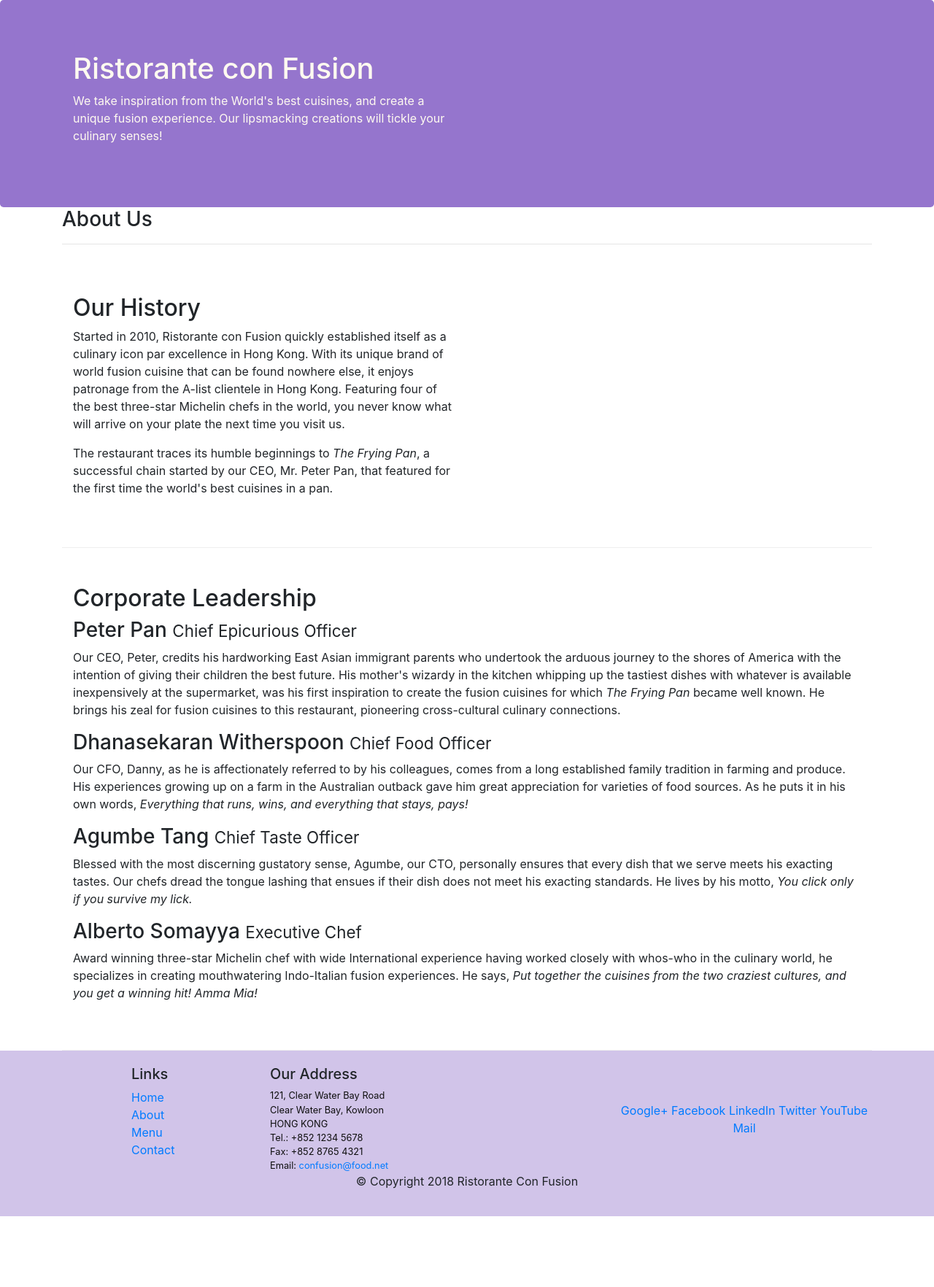
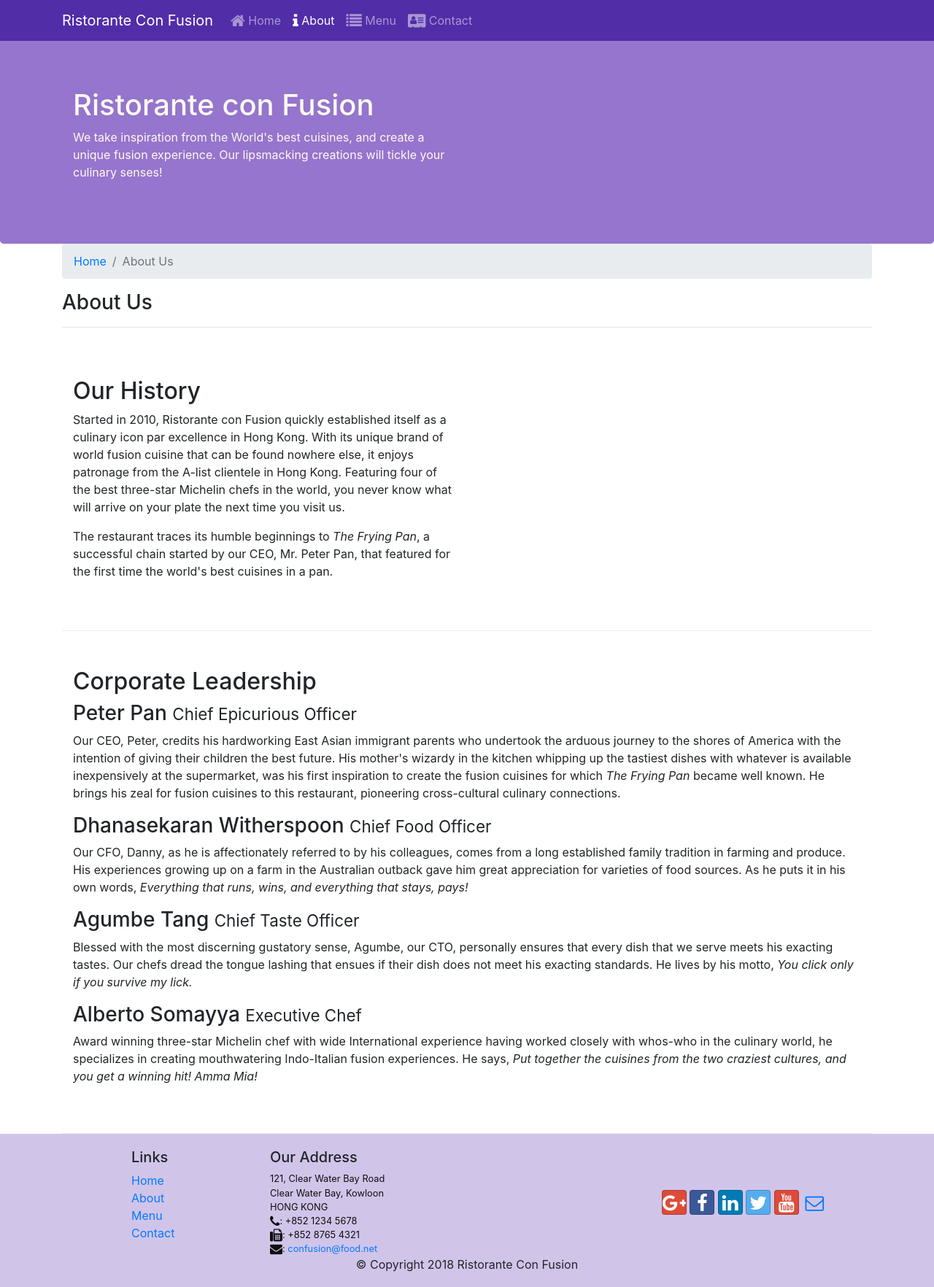
Before and after one commit to rit7897/conFusion, a website: page aboutus.html in a window 1280 px wide. Shown: the whole page at 73% size. Before the commit the page ends 1667 px from the top, so only its background shows below. Drawn offline with nearby package versions, Linux system fonts and the light colour scheme.

Commit message:
Navbar Excersise

```diff
--- a/aboutus.html
+++ b/aboutus.html
@@ -12,12 +12,30 @@
     <title>Ristorante Con Fusion</title>
 
     <link href="css/styles.css" rel="stylesheet">
+    <link rel="stylesheet" href="node_modules/font-awesome/css/font-awesome.min.css">
+    <link rel="stylesheet" href="node_modules/bootstrap-social/bootstrap-social.css">
 
     <title>Ristorante Con Fusion: About Us</title>
 
 </head>
 
 <body>
+  <nav class="navbar navbar-dark navbar-expand-sm fixed-top">
+      <div class="container">
+        <button class="navbar-toggler" type="button" data-toggle="collapse" data-target="#Navbar">
+               <span class="navbar-toggler-icon"></span>
+         </button>
+         <a class="navbar-brand" href="./index.html">Ristorante Con Fusion</a>
+         <div class="collapse navbar-collapse" id="Navbar">
+              <ul class="navbar-nav mr-auto">
+                  <li class="nav-item"><a class="nav-link" href="./index.html"><span class="fa fa-home fa-lg"></span> Home</a></li>
+                  <li class="nav-item active"><a class="nav-link" href="#"><span class="fa fa-info fa-lg"></span> About</a></li>
+                  <li class="nav-item"><a class="nav-link" href="#"><span class="fa fa-list fa-lg"></span> Menu</a></li>
+                  <li class="nav-item"><a class="nav-link" href="#"><span class="fa fa-address-card fa-lg"></span> Contact</a></li>
+              </ul>
+        </div>
+      </div>
+  </nav>
 
     <header class="jumbotron">
         <div class="container">
@@ -35,6 +53,10 @@
     <div class="container">
         <div class="row">
             <div class="col-12">
+              <ol class="col-12 breadcrumb">
+                  <li class="breadcrumb-item"><a href="./index.html">Home</a></li>
+                  <li class="breadcrumb-item active">About Us</li>
+               </ol>
                <h3>About Us</h3>
                <hr>
             </div>
@@ -73,7 +95,7 @@
                 <div class="col-4 offset-1 col-sm-2">
                     <h5>Links</h5>
                     <ul class="list-unstyled">
-                        <li><a href="#">Home</a></li>
+                        <li><a href="./index.html">Home</a></li>
                         <li><a href="#">About</a></li>
                         <li><a href="#">Menu</a></li>
                         <li><a href="#">Contact</a></li>
@@ -82,22 +104,22 @@
                 <div class="col-7 col-sm-5">
                     <h5>Our Address</h5>
                     <address>
-		              121, Clear Water Bay Road<br>
-		              Clear Water Bay, Kowloon<br>
-		              HONG KONG<br>
-		              Tel.: +852 1234 5678<br>
-		              Fax: +852 8765 4321<br>
-		              Email: <a href="mailto:confusion@food.net">confusion@food.net</a>
-		           </address>
+      		              121, Clear Water Bay Road<br>
+      		              Clear Water Bay, Kowloon<br>
+      		              HONG KONG<br>
+      		              <i class="fa fa-phone fa-lg"></i>: +852 1234 5678<br>
+      		              <i class="fa fa-fax fa-lg"></i>: +852 8765 4321<br>
+      		              <i class="fa fa-envelope fa-lg"></i>: <a href="mailto:confusion@food.net">confusion@food.net</a>
+		                </address>
                 </div>
                 <div class="col-12 col-sm-4 align-self-center">
                     <div class="text-center">
-                        <a href="http://google.com/+">Google+</a>
-                        <a href="http://www.facebook.com/profile.php?id=">Facebook</a>
-                        <a href="http://www.linkedin.com/in/">LinkedIn</a>
-                        <a href="http://twitter.com/">Twitter</a>
-                        <a href="http://youtube.com/">YouTube</a>
-                        <a href="mailto:">Mail</a>
+                      <a class="btn btn-social-icon btn-google" href="http://google.com/+"><i class="fa fa-google-plus"></i></a>
+                      <a class="btn btn-social-icon btn-facebook" href="http://www.facebook.com/profile.php?id="><i class="fa fa-facebook"></i></a>
+                      <a class="btn btn-social-icon btn-linkedin" href="http://www.linkedin.com/in/"><i class="fa fa-linkedin"></i></a>
+                      <a class="btn btn-social-icon btn-twitter" href="http://twitter.com/"><i class="fa fa-twitter"></i></a>
+                      <a class="btn btn-social-icon btn-google" href="http://youtube.com/"><i class="fa fa-youtube"></i></a>
+                      <a class="btn btn-social-icon" href="mailto:"><i class="fa fa-envelope-o"></i></a>
                     </div>
                 </div>
            </div>
--- a/css/styles.css
+++ b/css/styles.css
@@ -28,3 +28,12 @@ address{
     margin:0px;
     color:#0f0f0f;
 }
+
+body{
+    padding:50px 0px 0px 0px;
+    z-index:0;
+}
+
+.navbar-dark {
+     background-color: #512DA8;
+}
--- a/package.json
+++ b/package.json
@@ -15,6 +15,8 @@
   },
   "dependencies": {
     "bootstrap": "^4.0.0",
+    "bootstrap-social": "^5.1.1",
+    "font-awesome": "^4.7.0",
     "jquery": "^3.3.1",
     "popper.js": "^1.12.9"
   }
```
Also changed, not shown: index.html (+32 -14 lines), 1 other file.
